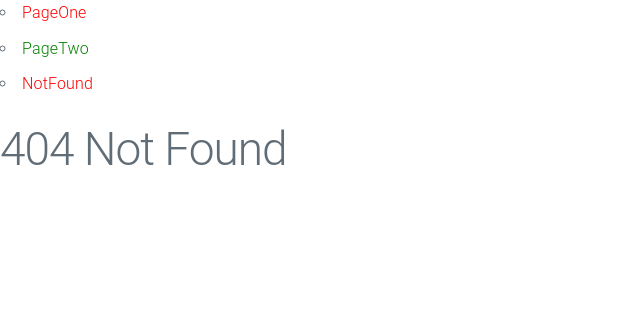
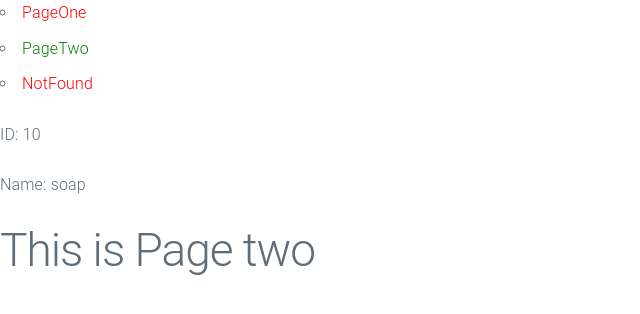
Before and after one commit to mijanConnect/LearnReact, a React (Vite) app: page /two/10/soap in a window 1280 px wide. Before the commit this address had no page. Shown: the top 314 px of the page, without its empty margins (0-640 px from the left). Built offline with nearby package versions, Linux system fonts and the light colour scheme.

Commit message:
Parameter pass using react route DOM

```diff
--- a/src/App.jsx
+++ b/src/App.jsx
@@ -10,7 +10,7 @@ const App = () => {
       <BrowserRouter>
       <Routes>
         <Route path='/' element={<PageOne/>}/>
-        <Route path='/two' element={<PageTwo/>}/>
+        <Route path='/two/:id/:name' element={<PageTwo/>}/>
         <Route path='/*' element={<PageNotFoumd/>}/>
       </Routes>
       </BrowserRouter>
--- a/src/component/Menu.jsx
+++ b/src/component/Menu.jsx
@@ -6,7 +6,7 @@ const Menu = () => {
         <div>
             <ul>
                 <li><NavLink className={({isActive})=>isActive?"active-item":"pending-item"} to ="/">PageOne</NavLink></li>
-                <li><NavLink className={({isActive})=>isActive?"active-item":"pending-item"} to ="/two">PageTwo</NavLink></li>
+                <li><NavLink className={({isActive})=>isActive?"active-item":"pending-item"} to ="/two/10/soap">PageTwo</NavLink></li>
                 <li><NavLink className={({isActive})=>isActive?"active-item":"pending-item"} to ="/ghf">NotFound</NavLink></li>
             </ul>
         </div>
--- a/src/pageRoute/PageNotFoumd.jsx
+++ b/src/pageRoute/PageNotFoumd.jsx
@@ -1,5 +1,6 @@
 import React from 'react';
 import Menu from '../component/Menu';
+import { useParams } from 'react-router-dom';
 
 const PageNotFoumd = () => {
     return (
--- a/src/pageRoute/PageTwo.jsx
+++ b/src/pageRoute/PageTwo.jsx
@@ -1,10 +1,14 @@
 import React from 'react';
 import Menu from '../component/Menu';
+import { useParams } from 'react-router-dom';
 
 const PageTwo = () => {
+    let{id,name}=useParams();
     return (
         <div>
             <Menu/>
+            <p>ID: {id}</p>
+            <p>Name: {name}</p>
             <h1>This is Page two</h1>
         </div>
     );
```
